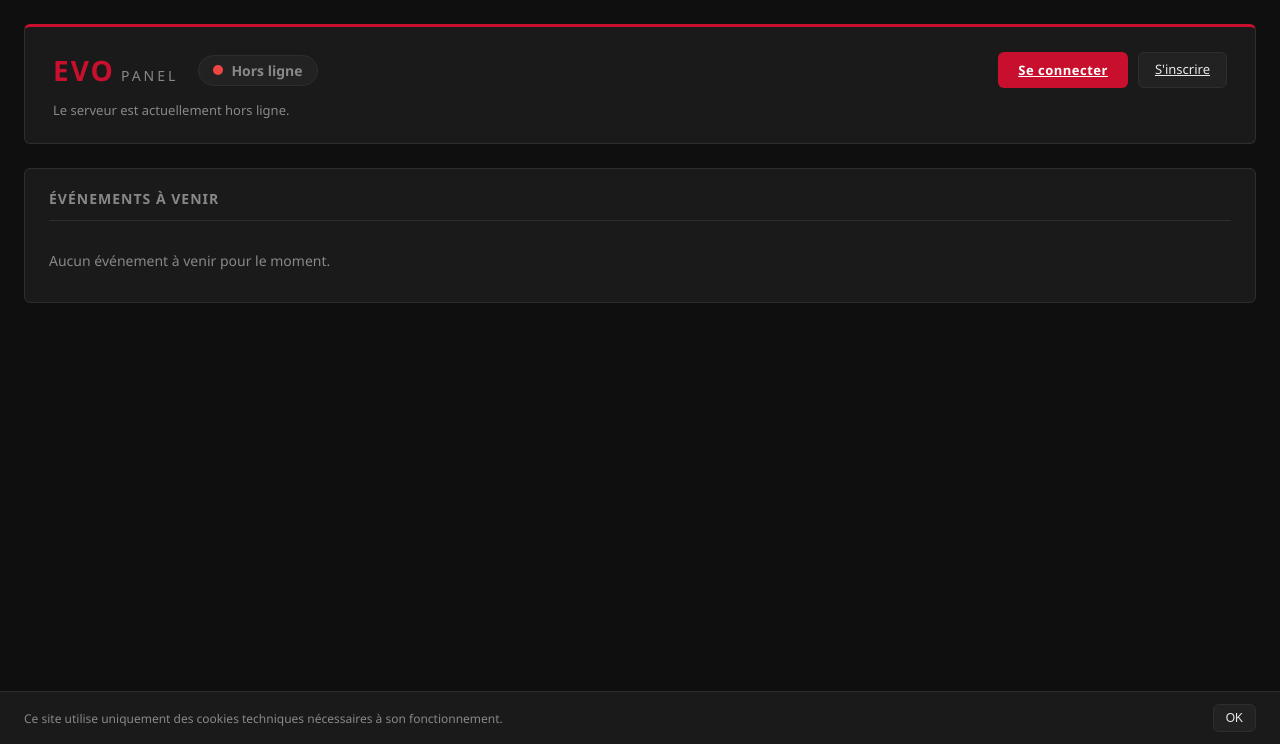
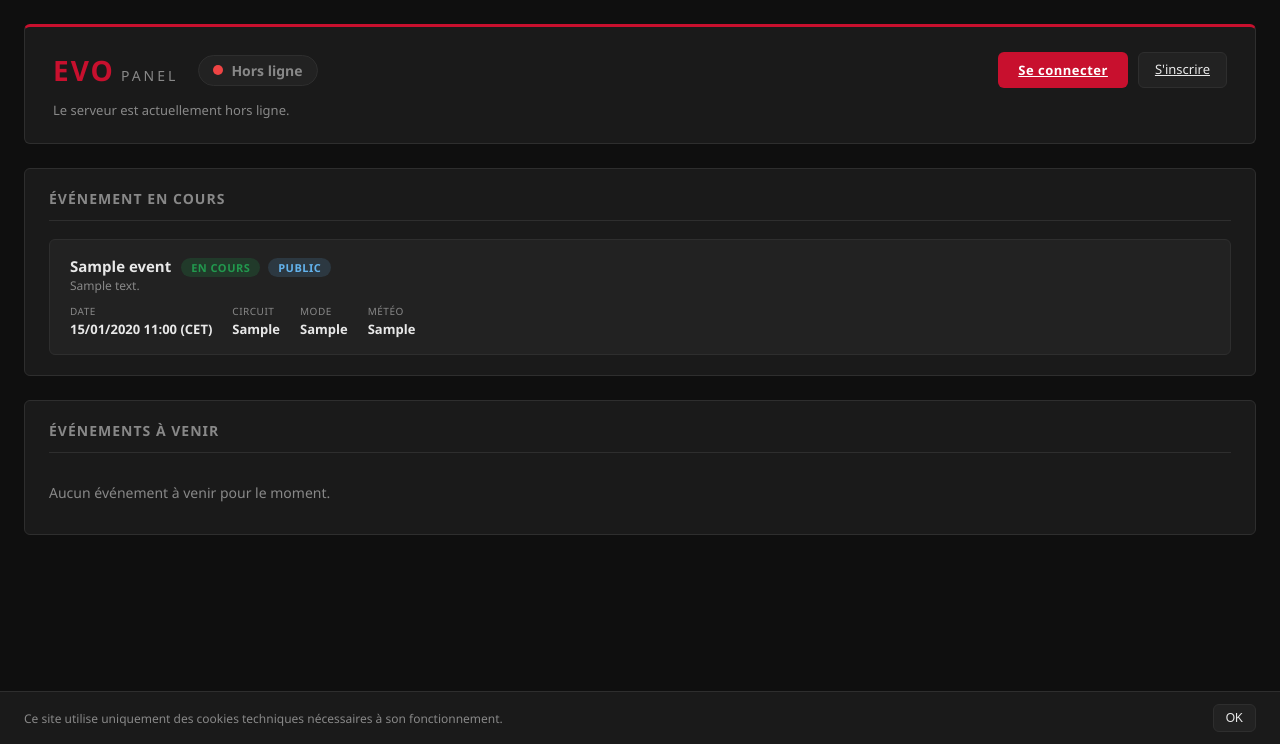
Before and after one commit to Zyphro3D/pannel-ac-evo-server, a Flask app: page / in a window 1280 px wide. Shown: the part 56-800 px from the top of the page. Run offline with Flask 3, Linux system fonts and the light colour scheme; tables that the repository leaves empty hold one stand-in row (values such as "Sample post"); parts of the project's set-up code (start-up, migrations or seed data) failed here and were passed over.

Commit message:
feat: local timezone display, ongoing/upcoming event sections, clean public events
- Add local_dt Jinja filter (uses PANEL_TIMEZONE) to show dates in local time everywhere
- Split public index into "Événement en cours" + "Événements à venir" sections
- Ongoing events show an animated "En cours" badge, no registration action
- Public events show no registration UI at all (no button, no text)
- Admin event list date column now shows local time
- Add badge-ongoing CSS with subtle pulse animation

Co-Authored-By: Claude Sonnet 4.6 <noreply@anthropic.com>

```diff
--- a/app/__init__.py
+++ b/app/__init__.py
@@ -85,6 +85,16 @@ def create_app():
     import json as _json
     app.jinja_env.filters["from_json"] = lambda s: _json.loads(s or "[]")
 
+    from zoneinfo import ZoneInfo as _ZoneInfo
+    from datetime import timezone as _utc_tz
+    _panel_tz = _ZoneInfo(Config.PANEL_TIMEZONE)
+    def _local_dt(dt):
+        if dt is None:
+            return ''
+        aware = dt.replace(tzinfo=_utc_tz.utc).astimezone(_panel_tz)
+        return aware.strftime('%d/%m/%Y %H:%M') + f' ({aware.strftime("%Z")})'
+    app.jinja_env.filters['local_dt'] = _local_dt
+
     @app.context_processor
     def _inject_globals():
         from flask_login import current_user
--- a/app/routes/public.py
+++ b/app/routes/public.py
@@ -27,11 +27,17 @@ def index():
 
     status      = get_status()
     server_info = get_running_server_info() if status["running"] else None
-    events = (Event.query
-              .filter_by(status="published")
-              .filter(Event.date >= _now_utc())
-              .order_by(Event.date)
-              .all())
+    now = _now_utc()
+    ongoing = (Event.query
+               .filter_by(status="published")
+               .filter(Event.date < now)
+               .order_by(Event.date.desc())
+               .all())
+    upcoming = (Event.query
+                .filter_by(status="published")
+                .filter(Event.date >= now)
+                .order_by(Event.date)
+                .all())
 
     my_regs = {}
     if current_user.is_authenticated and current_user.is_pilot:
@@ -41,7 +47,8 @@ def index():
     return render_template("public.html",
                            status=status,
                            server_info=server_info,
-                           events=events,
+                           ongoing=ongoing,
+                           upcoming=upcoming,
                            my_regs=my_regs)
 
 
--- a/app/static/css/main.css
+++ b/app/static/css/main.css
@@ -798,6 +798,8 @@ body {
 .badge-rejected  { background: rgba(239,68,68,0.15);  color: var(--red); }
 .badge-public    { background: rgba(99,179,237,0.15); color: #63b3ed; }
 .badge-private   { background: rgba(167,139,250,0.15); color: #a78bfa; }
+.badge-ongoing   { background: rgba(34,197,94,0.20);  color: var(--green); animation: pulse-ongoing 2s ease-in-out infinite; }
+@keyframes pulse-ongoing { 0%,100% { opacity:1; } 50% { opacity:.6; } }
 
 /* ── Table actions ── */
 .table-actions { display: flex; gap: 6px; align-items: center; flex-wrap: wrap; }
--- a/app/templates/event_detail.html
+++ b/app/templates/event_detail.html
@@ -6,7 +6,7 @@
     <div>
       <h2>{{ event.title }}</h2>
       <div style="font-size:12px;color:var(--text-muted);margin-top:4px">
-        {{ event.date.strftime('%d/%m/%Y %H:%M') }} UTC —
+        {{ event.date | local_dt }} —
         {{ event.circuit_display or event.circuit }} —
         {{ event.mode_display }} — {{ event.weather_display }}
       </div>
--- a/app/templates/events_admin.html
+++ b/app/templates/events_admin.html
@@ -18,7 +18,7 @@
     <thead>
       <tr>
         <th>{{ _('Titre') }}</th>
-        <th>{{ _('Date (UTC)') }}</th>
+        <th>{{ _('Date') }}</th>
         <th>{{ _('Circuit') }}</th>
         <th>{{ _('Mode') }}</th>
         <th>{{ _('Inscrits') }}</th>
@@ -30,7 +30,7 @@
       {% for ev in events %}
       <tr>
         <td style="font-weight:600">{{ ev.title }}</td>
-        <td style="white-space:nowrap">{{ ev.date.strftime('%d/%m/%Y %H:%M') }}</td>
+        <td style="white-space:nowrap">{{ ev.date | local_dt }}</td>
         <td>{{ ev.circuit_display or ev.circuit or '—' }}</td>
         <td>{{ ev.mode_display }}</td>
         <td>{{ ev.confirmed_count }}/{{ ev.max_drivers }}</td>
--- a/app/templates/pilot_dashboard.html
+++ b/app/templates/pilot_dashboard.html
@@ -23,7 +23,7 @@
           <div class="event-card-meta">
             <div class="meta-item">
               <span class="meta-label">{{ _('Date') }}</span>
-              <span class="meta-value">{{ ev.date.strftime('%d/%m/%Y %H:%M') }} UTC</span>
+              <span class="meta-value">{{ ev.date | local_dt }}</span>
             </div>
             <div class="meta-item">
               <span class="meta-label">{{ _('Circuit') }}</span>
@@ -71,7 +71,7 @@
           <div class="event-card-meta">
             <div class="meta-item">
               <span class="meta-label">{{ _('Date') }}</span>
-              <span class="meta-value">{{ reg.event.date.strftime('%d/%m/%Y %H:%M') }} UTC</span>
+              <span class="meta-value">{{ reg.event.date | local_dt }}</span>
             </div>
             {% if reg.car_display or reg.assigned_car %}
             <div class="meta-item">
--- a/app/templates/public.html
+++ b/app/templates/public.html
@@ -91,25 +91,17 @@
   {% endif %}
 </div>
 
-<!-- ── Événements à venir ── -->
-<section class="card" style="margin-top:24px">
-  <div class="card-header">
-    <h2>{{ _('Événements à venir') }}</h2>
-    {% if current_user.is_authenticated and current_user.is_pilot %}
-    <a href="{{ url_for('public.pilot_dashboard') }}" class="btn-secondary">{{ _('Mes inscriptions') }} →</a>
-    {% endif %}
-  </div>
-
-  {% if events %}
-  <div class="events-list">
-    {% for ev in events %}
+{% macro event_card(ev, ongoing=false) %}
 {% set reg = my_regs.get(ev.id) %}
-    <div class="event-card {% if not ev.is_public and ev.is_full and not reg %}event-full{% endif %}">
+<div class="event-card {% if not ev.is_public and not ongoing and ev.is_full and not reg %}event-full{% endif %}">
   <div class="event-card-main">
     <div>
       <div class="event-card-title">
         {{ ev.title }}
-            <span class="badge {% if ev.is_public %}badge-public{% else %}badge-private{% endif %}" style="font-size:11px;margin-left:6px;vertical-align:middle">
+        {% if ongoing %}
+        <span class="badge badge-ongoing" style="font-size:11px;margin-left:6px;vertical-align:middle">{{ _('En cours') }}</span>
+        {% endif %}
+        <span class="badge {% if ev.is_public %}badge-public{% else %}badge-private{% endif %}" style="font-size:11px;margin-left:4px;vertical-align:middle">
           {% if ev.is_public %}{{ _('Public') }}{% else %}{{ _('Privé') }}{% endif %}
         </span>
       </div>
@@ -120,7 +112,7 @@
     <div class="event-card-meta">
       <div class="meta-item">
         <span class="meta-label">{{ _('Date') }}</span>
-            <span class="meta-value">{{ ev.date.strftime('%d/%m/%Y %H:%M') }} UTC</span>
+        <span class="meta-value">{{ ev.date | local_dt }}</span>
       </div>
       <div class="meta-item">
         <span class="meta-label">{{ _('Circuit') }}</span>
@@ -143,10 +135,9 @@
     </div>
   </div>
 
+  {% if not ev.is_public and not ongoing %}
   <div class="event-card-action">
-        {% if ev.is_public %}
-          <span class="text-muted" style="font-size:12px">{{ _('Inscription non requise') }}</span>
-        {% elif current_user.is_authenticated and current_user.is_pilot %}
+    {% if current_user.is_authenticated and current_user.is_pilot %}
       {% if reg %}
         <span class="badge badge-{{ reg.status }}">
           {% if reg.status == 'pending' %}{{ _('En attente') }}
@@ -171,8 +162,36 @@
       <a href="{{ url_for('auth.login') }}" class="btn-secondary" style="font-size:12px;padding:7px 14px">{{ _('Se connecter') }}</a>
     {% endif %}
   </div>
+  {% endif %}
 </div>
-    {% endfor %}
+{% endmacro %}
+
+<!-- ── Événement en cours ── -->
+{% if ongoing %}
+<section class="card" style="margin-top:24px">
+  <div class="card-header">
+    <h2>{{ _('Événement en cours') }}</h2>
+    {% if current_user.is_authenticated and current_user.is_pilot %}
+    <a href="{{ url_for('public.pilot_dashboard') }}" class="btn-secondary">{{ _('Mes inscriptions') }} →</a>
+    {% endif %}
+  </div>
+  <div class="events-list">
+    {% for ev in ongoing %}{{ event_card(ev, ongoing=true) }}{% endfor %}
+  </div>
+</section>
+{% endif %}
+
+<!-- ── Événements à venir ── -->
+<section class="card" style="margin-top:24px">
+  <div class="card-header">
+    <h2>{{ _('Événements à venir') }}</h2>
+    {% if not ongoing and current_user.is_authenticated and current_user.is_pilot %}
+    <a href="{{ url_for('public.pilot_dashboard') }}" class="btn-secondary">{{ _('Mes inscriptions') }} →</a>
+    {% endif %}
+  </div>
+  {% if upcoming %}
+  <div class="events-list">
+    {% for ev in upcoming %}{{ event_card(ev) }}{% endfor %}
   </div>
   {% else %}
   <p class="text-muted" style="padding:12px 0">{{ _('Aucun événement à venir pour le moment.') }}</p>
```
Also changed, not shown: translations/de/LC_MESSAGES/messages.po, translations/en/LC_MESSAGES/messages.po, translations/es/LC_MESSAGES/messages.po, translations/fr/LC_MESSAGES/messages.po, translations/it/LC_MESSAGES/messages.po, 5 other files. Lines whose indentation alone changed are shown as unchanged.
